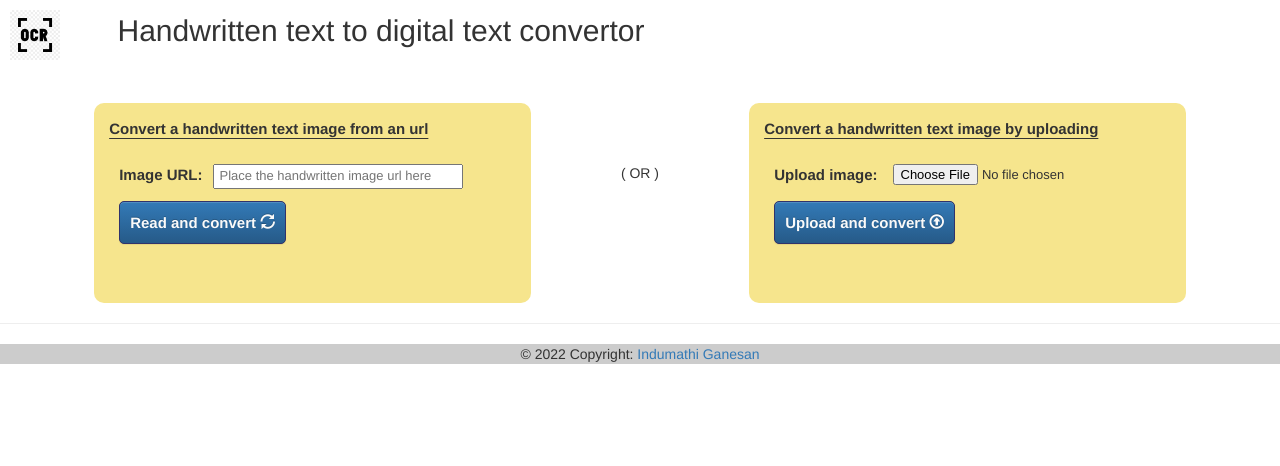
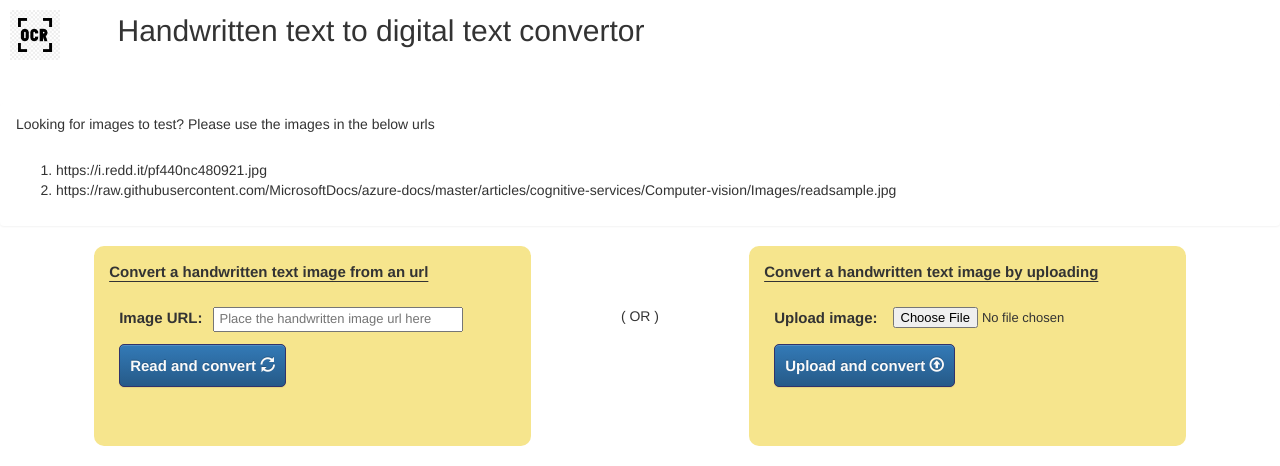
Before and after one commit to Indumathi90/handwrittentodigital, a Flask app: page / in a window 1280 px wide. Shown: the top 466 px of the page. Run offline with Flask 2, Linux system fonts and the light colour scheme; some libraries are stand-ins or nearby versions.

Commit message:
add info panel

```diff
--- a/templates/form.html
+++ b/templates/form.html
@@ -1,3 +1,12 @@
+<div class="panel info">
+    <div class="panel-heading">Looking for images to test? Please use the images in the below urls</div>
+    <div class="panel-body">
+        <ol>
+            <li>https://i.redd.it/pf440nc480921.jpg</li>
+            <li>https://raw.githubusercontent.com/MicrosoftDocs/azure-docs/master/articles/cognitive-services/Computer-vision/Images/readsample.jpg</li>
+        </ol>
+    </div>
+</div>
 <div class="row">
     <div class="hidden-md col-lg-1"></div>
     <div class="col-md-12 col-lg-4 my-form">
```
